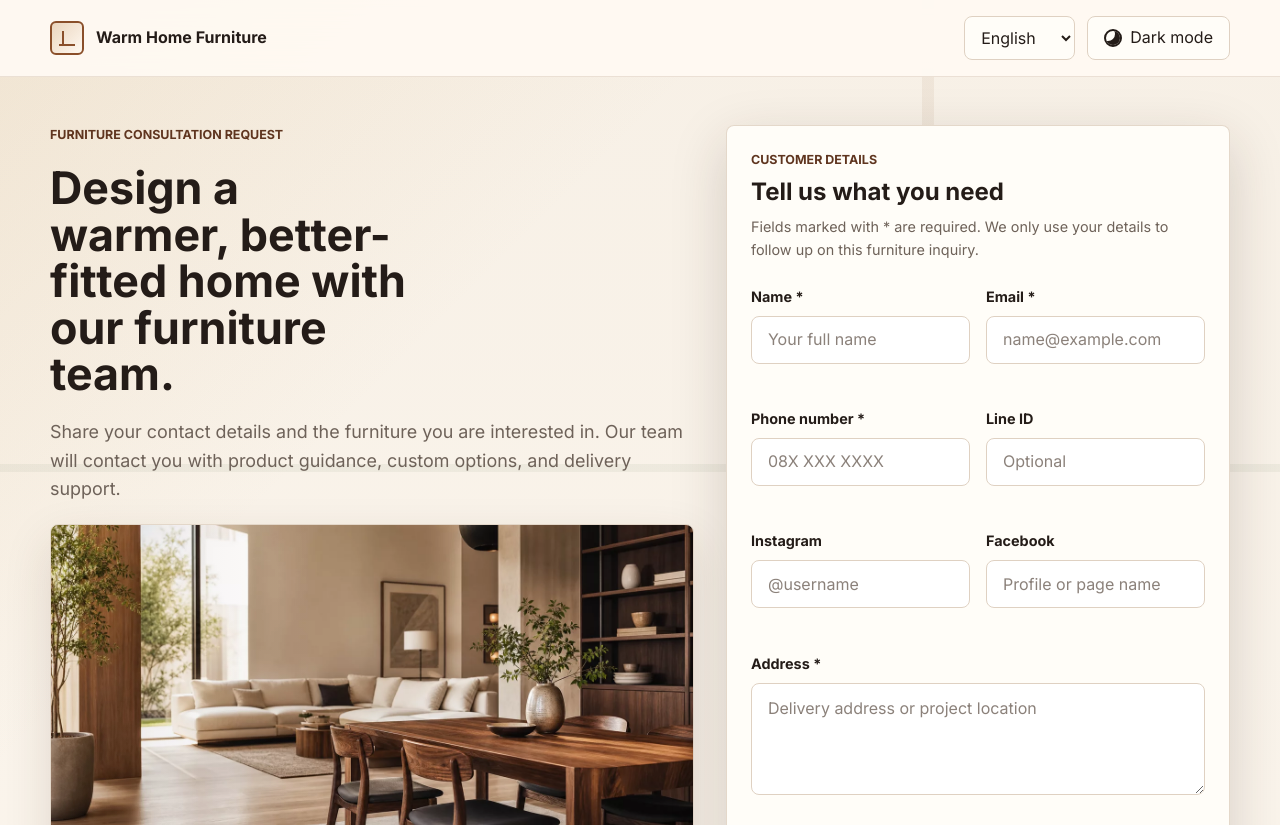
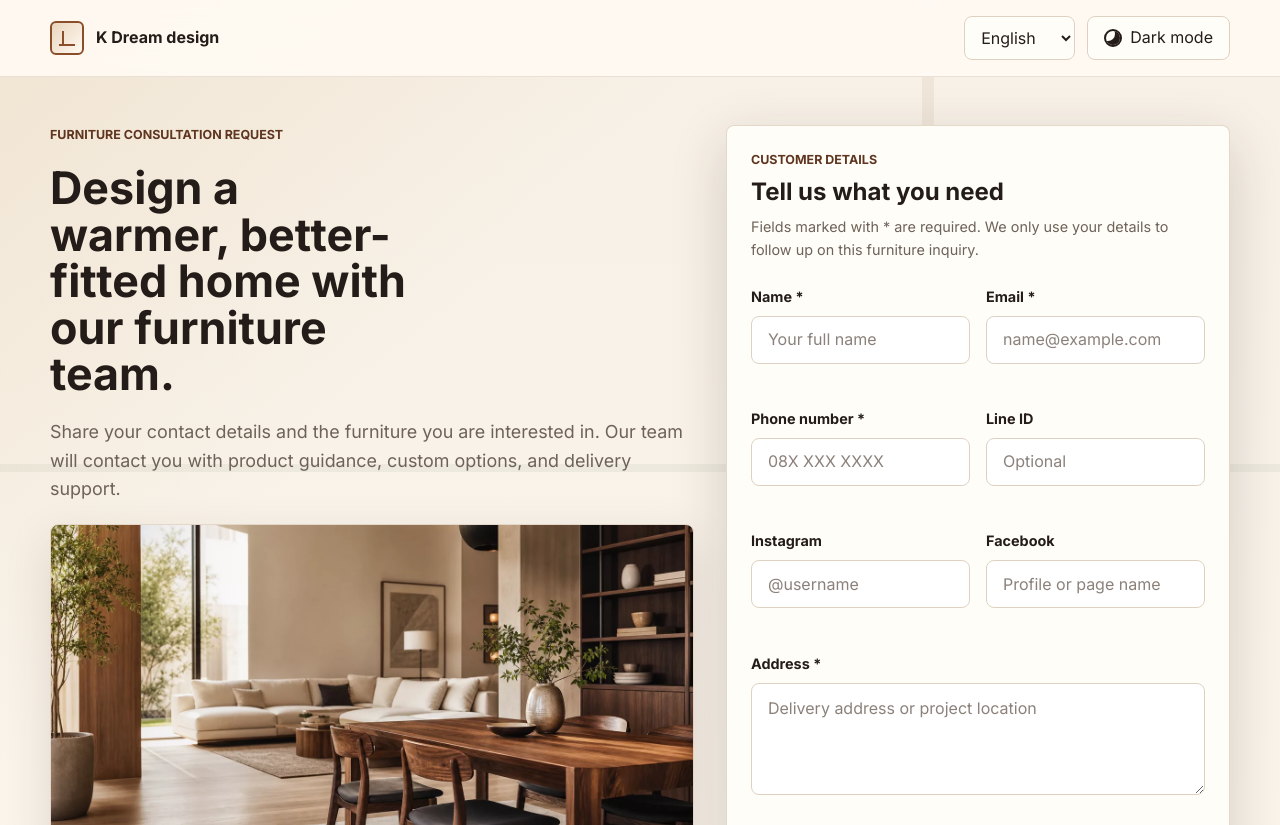
Before and after one commit to Only0nce/Furniture_form, a plain HTML site: page index.html in a window 1280 px wide. Shown: the top 825 px of the page. Drawn offline with Linux system fonts and the light colour scheme.

Commit message:
Update brand name from "Warm Home Furniture" to "K Dream design" in app.js and index.html for consistency across the application.

```diff
--- a/app.js
+++ b/app.js
@@ -26,7 +26,7 @@ const translations = {
   en: {
     documentTitle: "Furniture Customer Inquiry",
     skipToForm: "Skip to form",
-    brandName: "Warm Home Furniture",
+    brandName: "K Dream design",
     languageLabel: "Language",
     themeToggle: "Dark mode",
     themeToggleLight: "Light mode",
@@ -74,7 +74,7 @@ const translations = {
     qrEyebrow: "QR-ready form",
     qrTitle: "Deploy once, then let customers scan and submit.",
     qrText: "Host this static website, connect the Google Apps Script Web App URL, and turn the deployed website link into a QR Code for showroom counters, catalogs, events, and delivery teams.",
-    footerText: "Warm Home Furniture customer inquiry form. Customer data is used only for follow-up about furniture products and services.",
+    footerText: "K Dream design customer inquiry form. Customer data is used only for follow-up about furniture products and services.",
     footerCta: "Back to form",
     selectProductPlaceholder: "Select a product",
     selectBudgetPlaceholder: "Select a budget",
--- a/index.html
+++ b/index.html
@@ -18,7 +18,7 @@
     <div class="container header-inner">
       <a class="brand-mark" href="#top" aria-label="Furniture customer inquiry home">
         <span class="brand-symbol" aria-hidden="true"></span>
-        <span data-i18n="brandName">Warm Home Furniture</span>
+        <span data-i18n="brandName">K Dream design</span>
       </a>
 
       <nav class="header-actions" aria-label="Page preferences">
```
